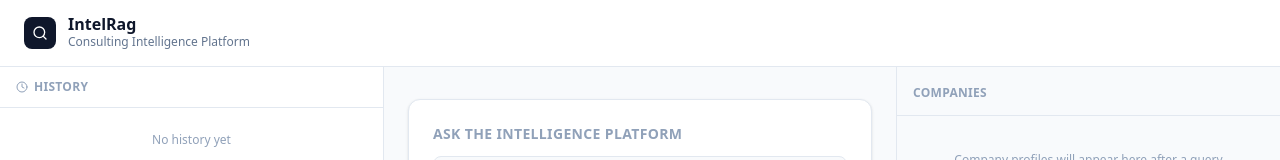
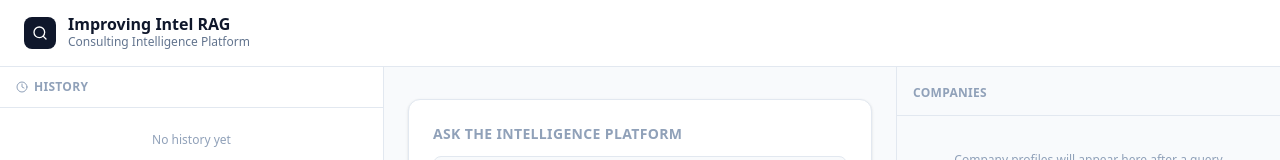
Before and after one commit to seddleman-improving/IntelRag, a React (Vite) app in the folder frontend/: page / in a window 1280 px wide. Shown: the top 160 px of the page. Built offline with nearby package versions, Linux system fonts and the light colour scheme.

Commit message:
docs: renamed header

```diff
--- a/frontend/src/App.tsx
+++ b/frontend/src/App.tsx
@@ -219,7 +219,7 @@ export default function App() {
             <Search size={16} className="text-white" />
           </div>
           <div>
-            <h1 className="text-base font-semibold text-slate-900 leading-none">IntelRag</h1>
+            <h1 className="text-base font-semibold text-slate-900 leading-none">Improving Intel RAG</h1>
             <p className="text-xs text-slate-500 mt-0.5">Consulting Intelligence Platform</p>
           </div>
         </div>
```
